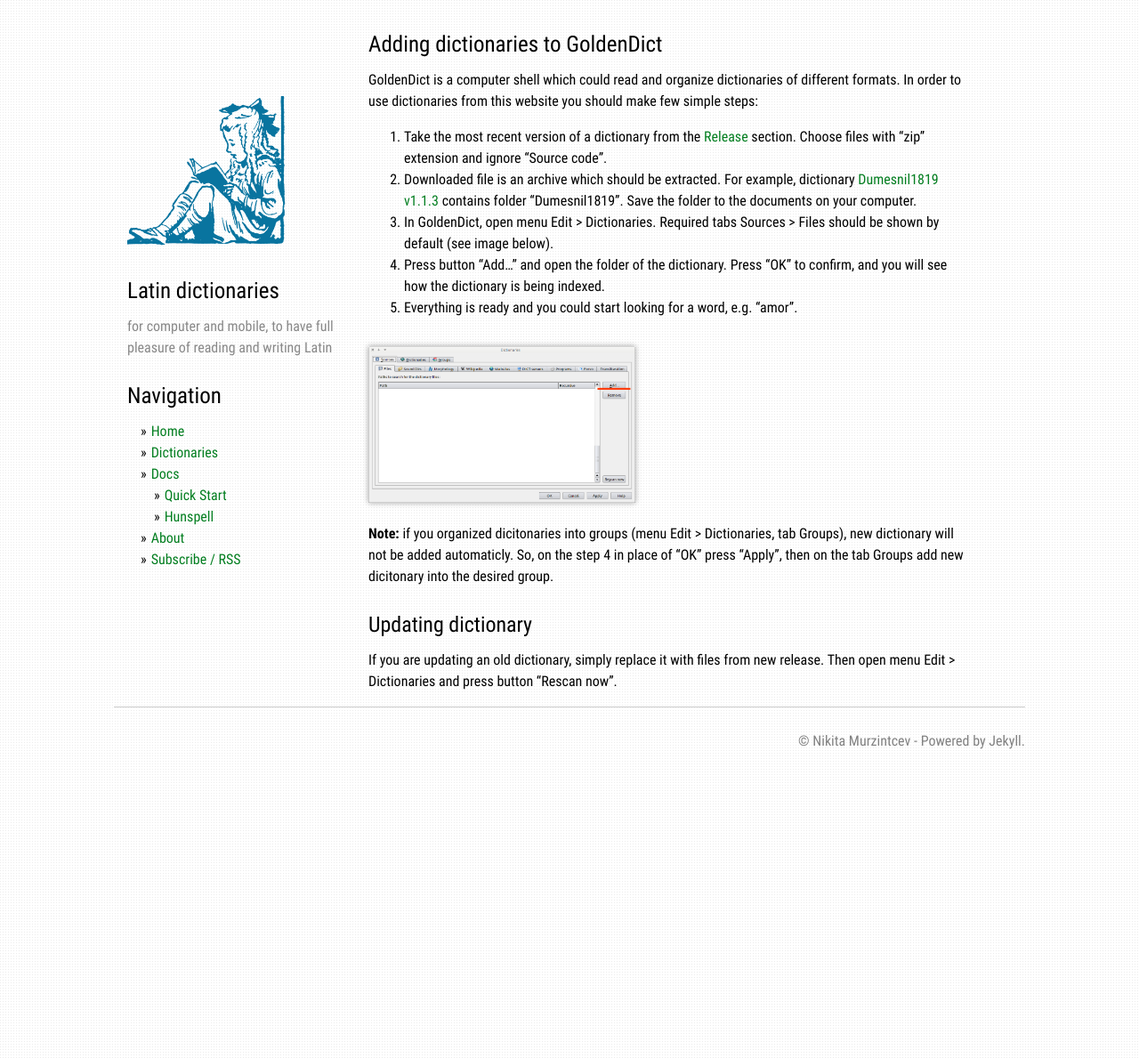
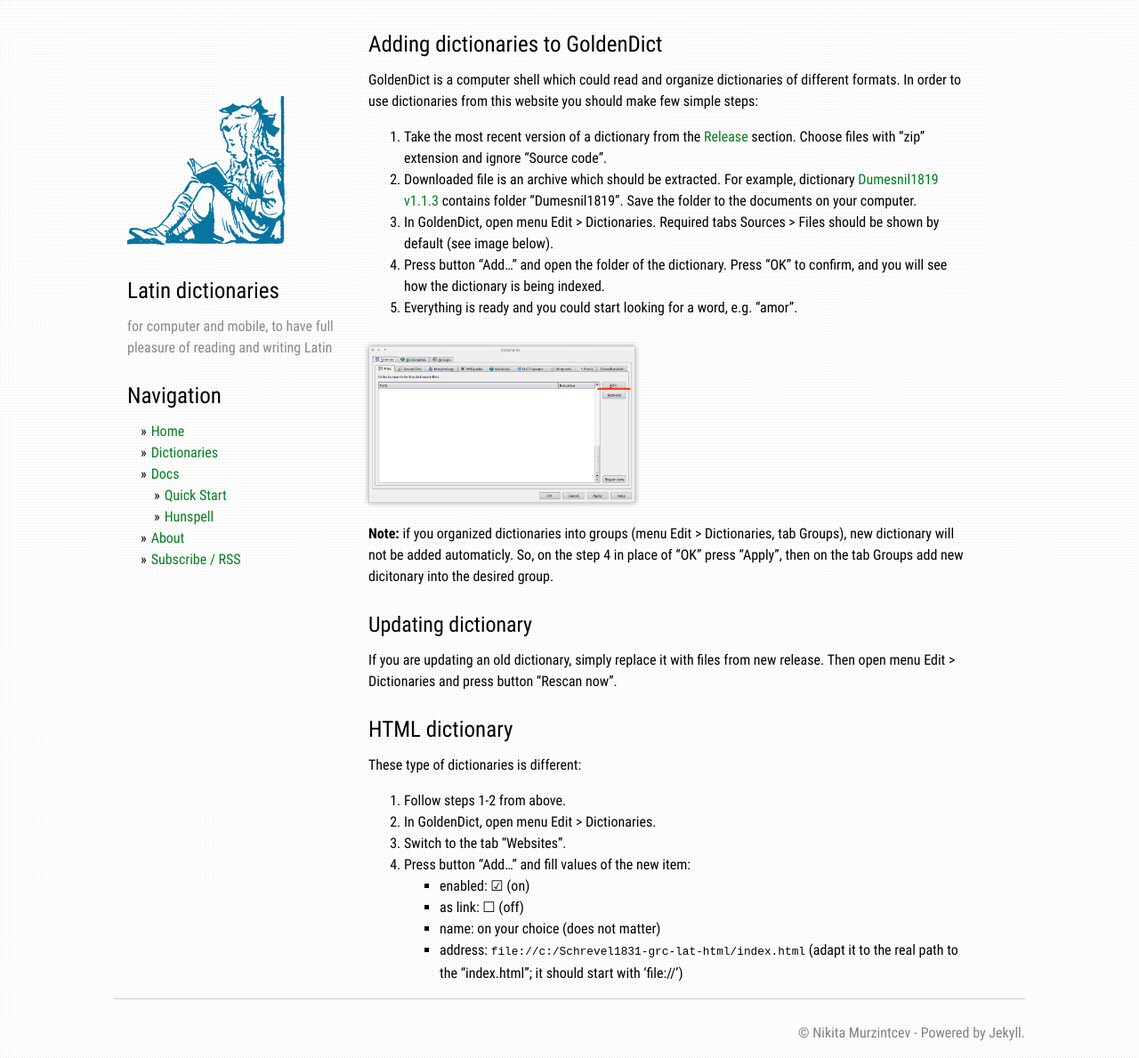
Before and after one commit to nikita-moor/dictionaries, a Jekyll site: the page built from docs/howto.md, in a window 1280 px wide. Shown: the whole page at 89% size. Built offline with Jekyll 4.4.1, drawn with Linux system fonts in a browser that asks for light colours.

Commit message:
small website fixes

```diff
--- a/docs/howto.md
+++ b/docs/howto.md
@@ -15,8 +15,22 @@
 
 {% include img-viewer.html img="img/goldendict-1.png" %}
 
-**Note:** if you organized dicitonaries into groups (menu Edit > Dictionaries, tab Groups), new dictionary will not be added automaticly. So, on the step 4 in place of "OK" press "Apply", then on the tab Groups add new dicitonary into the desired group.
+**Note:** if you organized dictionaries into groups (menu Edit > Dictionaries, tab Groups), new dictionary will not be added automaticly. So, on the step 4 in place of "OK" press "Apply", then on the tab Groups add new dicitonary into the desired group.
 
 ## Updating dictionary
 
 If you are updating an old dictionary, simply replace it with files from new release. Then open menu Edit > Dictionaries and press button "Rescan now".
+
+
+# HTML dictionary
+
+These type of dictionaries is different:
+
+1. Follow steps 1-2 from above.
+1. In GoldenDict, open menu Edit > Dictionaries.
+1. Switch to the tab "Websites".
+1. Press button "Add…" and fill values of the new item:
+  - enabled: ☑ (on)
+  - as link: ☐ (off)
+  - name: on your choice (does not matter)
+  - address: `file://c:/Schrevel1831-grc-lat-html/index.html` (adapt it to the real path to the "index.html"; it should start with 'file://')
```
Also changed, not shown: _dictionaries/Reyher1712.md (+1 -0 lines), _dictionaries/img/Reyher1712-2.png (added).
